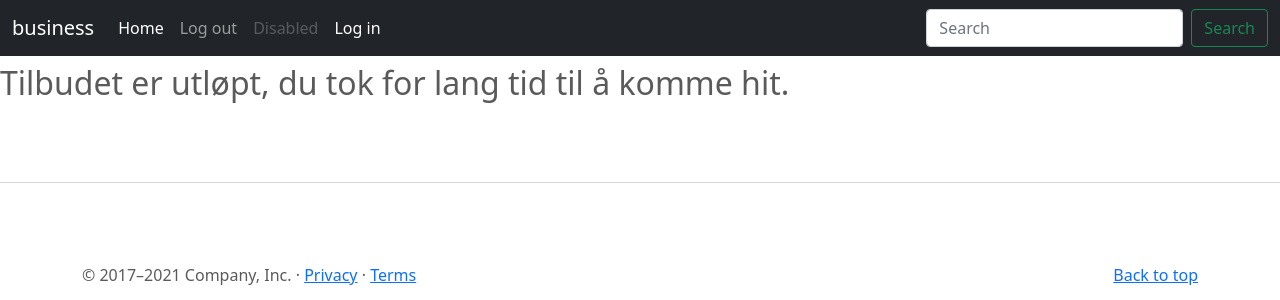
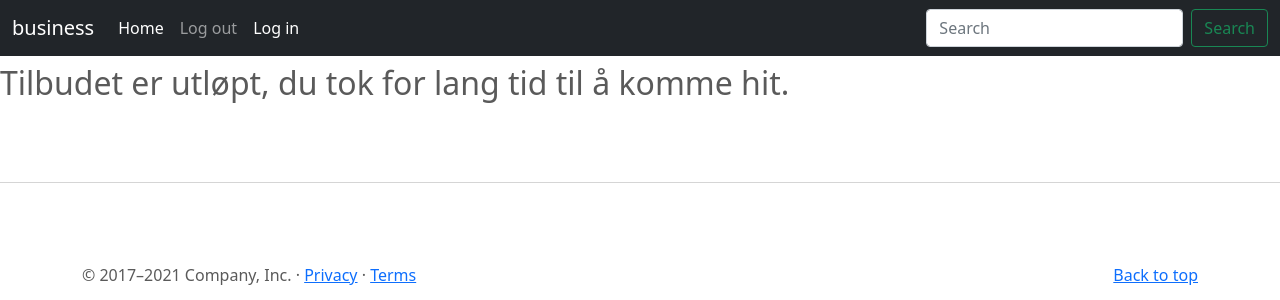
Before and after one commit to tamannarahman97/probusiness, a PHP site: page /rabatt.php in a window 1280 px wide. Shown: the top 300 px of the page. Run offline with PHP 8.4, Linux system fonts and the light colour scheme.

Commit message:
Update rabatt.php

```diff
--- a/rabatt.php
+++ b/rabatt.php
@@ -80,9 +80,7 @@
           <li class="nav-item">
             <a class="nav-link" href="logout.php">Log out</a>
           </li>
-          <li class="nav-item">
-            <a class="nav-link disabled" href="#" tabindex="-1" aria-disabled="true">Disabled</a>
-          </li>
+
           <li class="nav-item">
             <a class="nav-link active" aria-current="page" href="login.php">Log in</a>
           </li>
```
